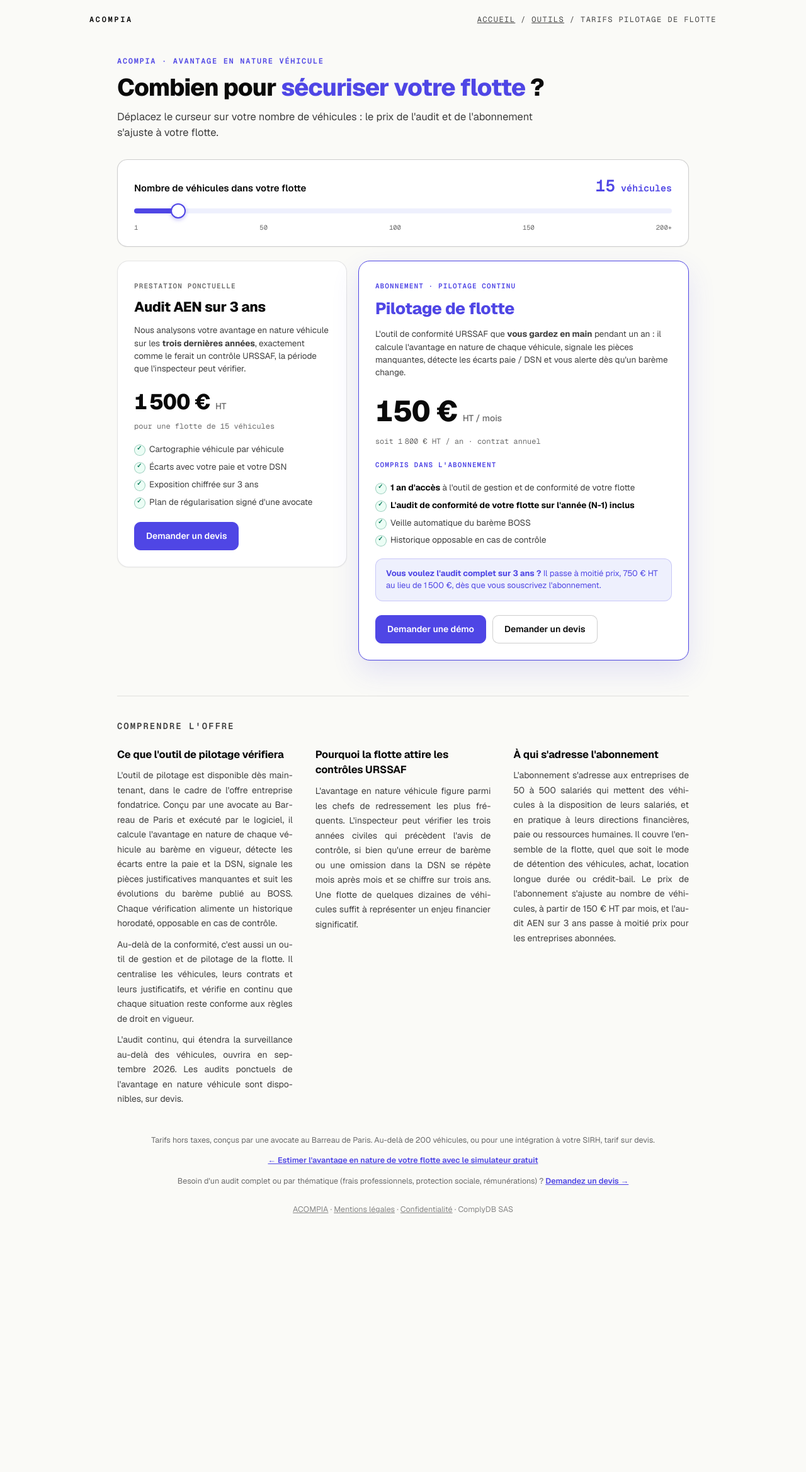
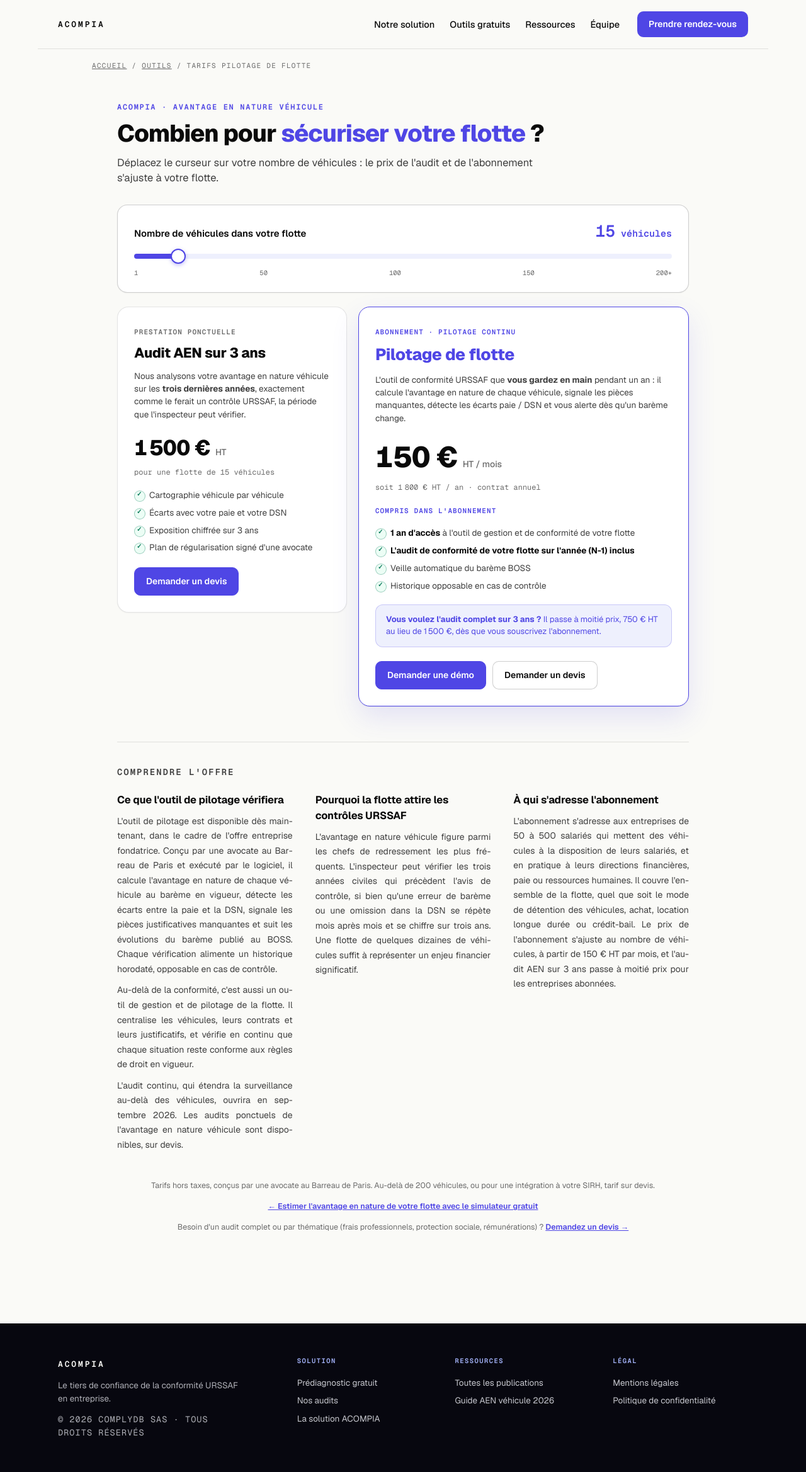
Before and after one commit to henocquesabrina/ACOMPIA-LANDING, a plain HTML site: page outils/pilotage-flotte-tarifs/index.html in a window 1280 px wide. Shown: the whole page at 63% size. Before the commit the page ends 2011 px from the top, so only its background shows below. Drawn offline with nearby package versions, Linux system fonts and the light colour scheme.

Commit message:
Page tarifs : elle rejoint la coquille du site, header quatre entrées avec CTA rendez-vous et footer nuit à trois colonnes (recommandation du DA du 21/07), fil d'ariane conservé sous le header, styles autonomes pour ne pas charger la cascade globale

```diff
--- a/outils/pilotage-flotte-tarifs/index.html
+++ b/outils/pilotage-flotte-tarifs/index.html
@@ -207,12 +207,42 @@ input[type=range]::-moz-range-thumb{width:24px;height:24px;border-radius:50%;bac
     .infos-flotte p { font-size: 14px; line-height: 1.68; color: var(--ink-2); text-align: justify; hyphens: auto; -webkit-hyphens: auto; }
     .infos-flotte p + p { margin-top: 10px; }
     @media (max-width: 860px) { .infos-flotte-grid { grid-template-columns: 1fr; gap: 26px; } }
+
+    /* ===== Coquille du site (header + footer), autonome pour ne pas charger style.css ===== */
+    .coquille-nav{display:flex;align-items:center;gap:28px;max-width:1160px;margin:0 auto;padding:18px 32px;border-bottom:1px solid var(--ligne)}
+    .coquille-logo{font-family:'Geist Mono',monospace;font-weight:700;letter-spacing:0.22em;font-size:13px;color:var(--ink);text-decoration:none}
+    .coquille-liens{display:flex;gap:24px;margin-left:auto}
+    .coquille-liens a{font-size:14.5px;font-weight:500;color:var(--ink);text-decoration:none}
+    .coquille-liens a:hover{color:var(--indigo)}
+    .coquille-cta{background:var(--indigo);color:#fff;border-radius:10px;padding:10px 18px;font-size:14px;font-weight:600;text-decoration:none;white-space:nowrap}
+    .coquille-cta:hover{background:#4338CA}
+    .coquille-ariane{max-width:1060px;margin:0 auto;padding:18px 36px 0;font-family:'Geist Mono',monospace;font-size:11px;letter-spacing:0.12em;text-transform:uppercase;color:var(--ink-3)}
+    .coquille-ariane a{color:inherit}
+    @media (max-width:820px){.coquille-liens{display:none}}
+    .coquille-footer{background:#07070F;color:#FAFAF7;margin-top:64px}
+    .coquille-footer-inner{max-width:1160px;margin:0 auto;padding:52px 32px;display:grid;grid-template-columns:1.6fr 1fr 1fr 1fr;gap:36px}
+    .coquille-footer-marque a{font-family:'Geist Mono',monospace;font-weight:700;letter-spacing:0.22em;font-size:13px;color:#FAFAF7;text-decoration:none}
+    .coquille-footer-marque p{font-size:13.5px;line-height:1.55;color:rgba(240,241,248,.72);margin-top:12px;max-width:34ch}
+    .coquille-footer-copy{font-family:'Geist Mono',monospace;font-size:11px;letter-spacing:0.08em;text-transform:uppercase;color:rgba(240,241,248,.45)}
+    .coquille-footer-col h4{font-family:'Geist Mono',monospace;font-size:10.5px;letter-spacing:0.14em;text-transform:uppercase;color:#A5B4FC;font-weight:600;margin-bottom:12px}
+    .coquille-footer-col a{display:block;font-size:13.5px;color:rgba(240,241,248,.82);text-decoration:none;padding:4px 0}
+    .coquille-footer-col a:hover{color:#fff}
+    @media (max-width:820px){.coquille-footer-inner{grid-template-columns:1fr;gap:26px;padding:40px 24px}}
   </style>
 </head>
 <body>
-<nav style="display:flex;align-items:center;justify-content:space-between;max-width:1060px;margin:0 auto;padding:22px 32px 0;font-family:'Geist Mono',monospace;font-size:12px;letter-spacing:0.12em">
-  <a href="/" style="display:flex;align-items:center;gap:10px;text-decoration:none;color:inherit;font-weight:700;letter-spacing:0.22em">ACOMPIA</a>
-  <span style="text-transform:uppercase;opacity:.75"><a href="/" style="color:inherit">Accueil</a> / <a href="/outils/" style="color:inherit">Outils</a> / Tarifs pilotage de flotte</span>
+<header class="coquille-nav">
+  <a class="coquille-logo" href="/">ACOMPIA</a>
+  <nav class="coquille-liens" aria-label="Navigation principale">
+    <a href="/solution/">Notre solution</a>
+    <a href="/outils/">Outils gratuits</a>
+    <a href="/ressources/">Ressources</a>
+    <a href="/equipe/sabrina-henocque-chiche/">Équipe</a>
+  </nav>
+  <a class="coquille-cta" href="https://calendly.com/she-valnoa-avocat/rdv-30-min" target="_blank" rel="noopener">Prendre rendez-vous</a>
+</header>
+<nav class="coquille-ariane" aria-label="Fil d'ariane">
+  <a href="/">Accueil</a> / <a href="/outils/">Outils</a> / Tarifs pilotage de flotte
 </nav>
 <div class="wrap">
   <p class="eyebrow">ACOMPIA · avantage en nature véhicule</p>
@@ -293,8 +323,33 @@ input[type=range]::-moz-range-thumb{width:24px;height:24px;border-radius:50%;bac
   <p class="note-bas" style="margin-top:44px">Tarifs hors taxes, conçus par une avocate au Barreau de Paris. Au-delà de 200 véhicules, ou pour une intégration à votre SIRH, tarif sur devis.</p>
   <p class="note-bas" style="margin-top:14px"><a href="/outils/simulateur-avantage-en-nature-vehicule/" style="color:var(--indigo);font-weight:600">← Estimer l'avantage en nature de votre flotte avec le simulateur gratuit</a></p>
   <p class="note-bas" style="margin-top:14px">Besoin d'un audit complet ou par thématique (frais professionnels, protection sociale, rémunérations)&nbsp;? <a href="/solution/#devis" style="color:var(--indigo);font-weight:600">Demandez un devis →</a></p>
-  <p class="note-bas" style="margin-top:26px;opacity:.8"><a href="/" style="color:inherit">ACOMPIA</a> · <a href="/mentions-legales.html" style="color:inherit">Mentions légales</a> · <a href="/politique-confidentialite.html" style="color:inherit">Confidentialité</a> · ComplyDB SAS</p>
 </div>
+
+<footer class="coquille-footer">
+  <div class="coquille-footer-inner">
+    <div class="coquille-footer-marque">
+      <a href="/">ACOMPIA</a>
+      <p>Le tiers de confiance de la conformité URSSAF en entreprise.</p>
+      <p class="coquille-footer-copy">© 2026 ComplyDB SAS · Tous droits réservés</p>
+    </div>
+    <div class="coquille-footer-col">
+      <h4>Solution</h4>
+      <a href="/outils/prediagnostic-urssaf/">Prédiagnostic gratuit</a>
+      <a href="/solution/#audits">Nos audits</a>
+      <a href="/solution/">La solution ACOMPIA</a>
+    </div>
+    <div class="coquille-footer-col">
+      <h4>Ressources</h4>
+      <a href="/ressources/">Toutes les publications</a>
+      <a href="/ressources/aen-vehicule-urssaf/">Guide AEN véhicule 2026</a>
+    </div>
+    <div class="coquille-footer-col">
+      <h4>Légal</h4>
+      <a href="/mentions-legales.html">Mentions légales</a>
+      <a href="/politique-confidentialite.html">Politique de confidentialité</a>
+    </div>
+  </div>
+</footer>
 
 <script>
 const eur = new Intl.NumberFormat('fr-FR');
```
